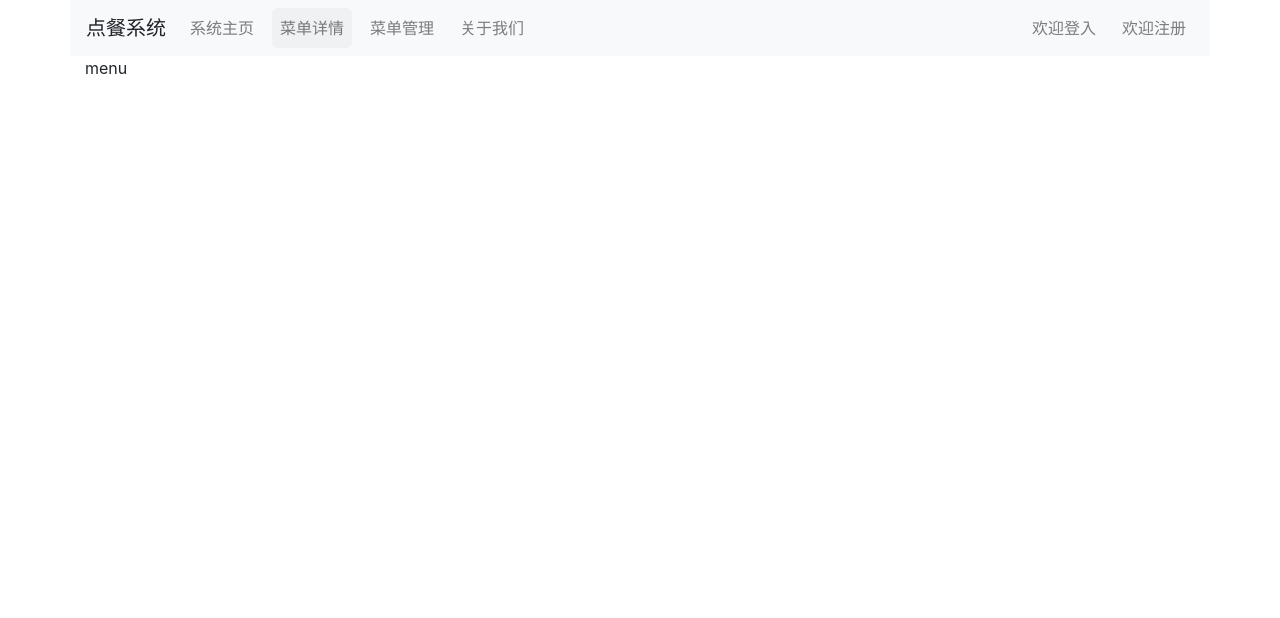
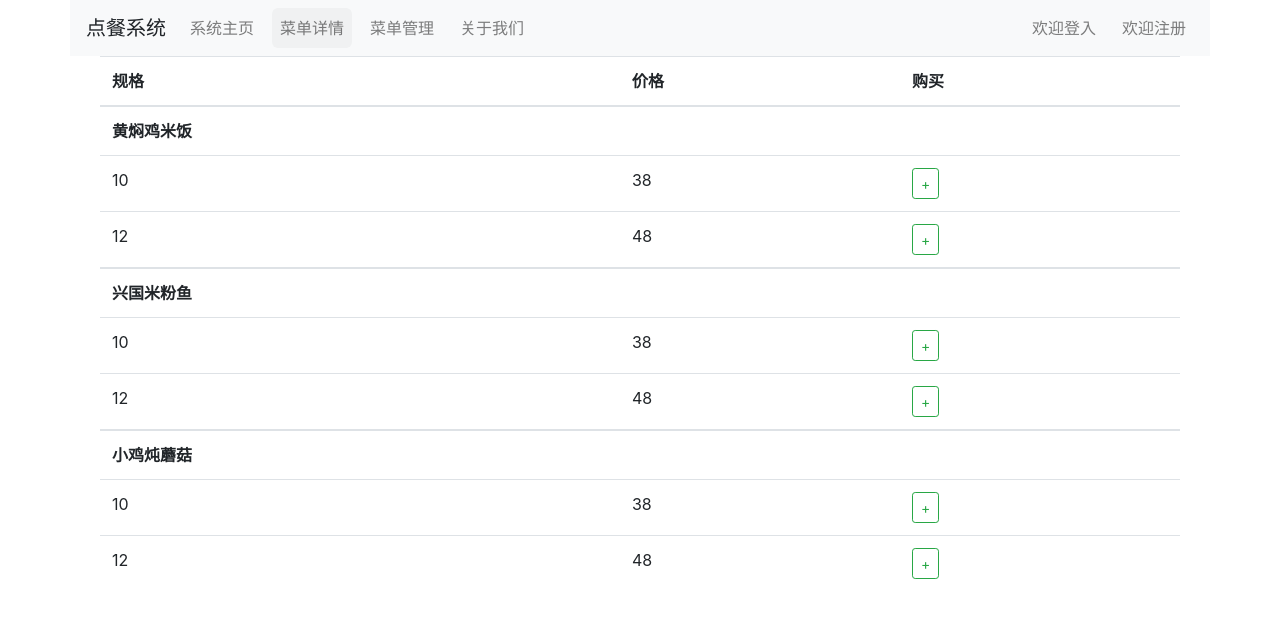
Before and after one commit to 526697296/Vue-OrderSystem, a Vue app: page /menu in a window 1280 px wide. Shown: the top 618 px of the page. Built offline with nearby package versions, Linux system fonts and the light colour scheme.

Commit message:
构建Menu.vue页面

```diff
--- a/src/components/Home.vue
+++ b/src/components/Home.vue
@@ -26,9 +26,9 @@
 }
 </script>
 <style scoped>
-  .home{
+  /* .home{
     margin-top: 6px;
-  }
+  } */
   .homes{
     background: url('../../src/assets/bg.jpg') no-repeat;
     height:85vh;
--- a/src/components/Menu.vue
+++ b/src/components/Menu.vue
@@ -1,7 +1,26 @@
 <template>
   <div id="menu">
-    menu
-
+    <div class="col-sm-12">
+      <table class="table">
+        <thead class="thead-default">
+          <tr>
+            <th>规格</th>
+            <th>价格</th>
+            <th>购买</th>
+          </tr>
+        </thead>
+        <tbody v-for="item in getMenuItems" :key="item.name">
+          <tr>
+            <td><strong>{{item.name}}</strong></td>
+          </tr>
+          <tr v-for="option in item.options" :key="option.size">
+            <td>{{option.size}}</td>
+            <td>{{option.price}}</td>
+            <td><button class="btn btn-sm btn-outline-success">+</button></td>
+          </tr>
+        </tbody>
+      </table>
+    </div>
   </div>
 </template>
 
@@ -11,7 +30,42 @@
   name: 'Menu',
   data(){
     return{
-
+      // 自己mock的数据
+      getMenuItems:{
+        1:{
+          'name':'黄焖鸡米饭',
+          'description':'加鸡腿',
+          'options':[{
+            'size':10,
+            'price':38
+          },{
+            'size':12,
+            'price':48
+          }]
+        },
+        2:{
+          'name':'兴国米粉鱼',
+          'description':'加鸡腿',
+          'options':[{
+            'size':10,
+            'price':38
+          },{
+            'size':12,
+            'price':48
+          }]
+        },
+        3:{
+          'name':'小鸡炖蘑菇',
+          'description':'加鸡腿',
+          'options':[{
+            'size':10,
+            'price':38
+          },{
+            'size':12,
+            'price':48
+          }]
+        }
+      }
     }
   },
   components:{
```
